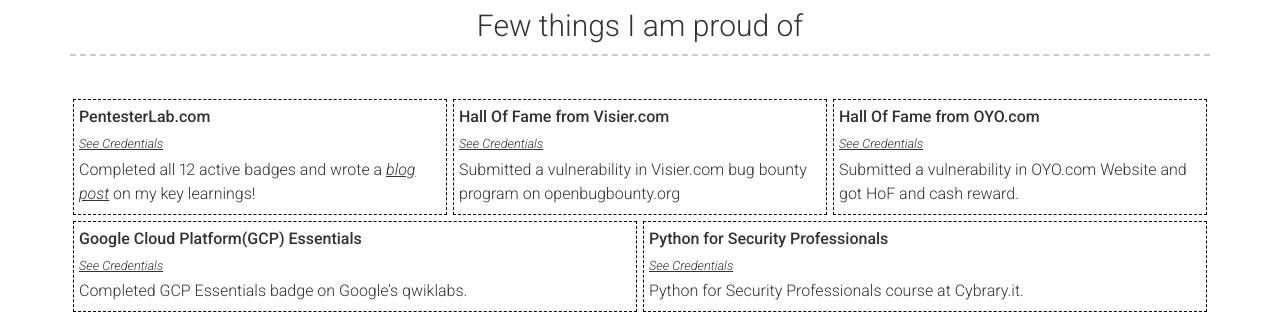
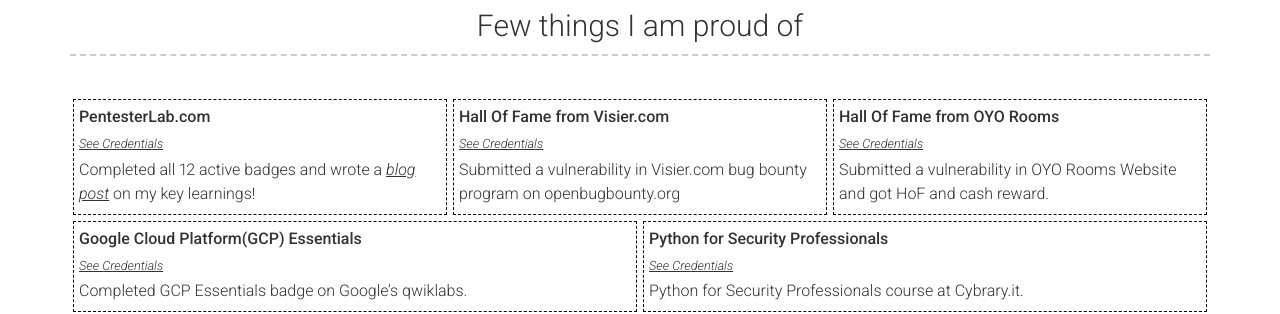
Before and after one commit to eshaan7/eshaan7.github.io, a Jekyll site: the page built from index.md, in a window 1280 px wide and 900 px high, scrolled down 2299 px. Shown: the part 153-467 px from the top of the window. Built offline with Jekyll 4.4.1, drawn with Linux system fonts in a browser that asks for light colours.

Commit message:
added achievemtsn

```diff
--- a/_data/achievements.yml
+++ b/_data/achievements.yml
@@ -15,11 +15,11 @@
   description:
    Submitted a vulnerability in Visier.com bug bounty program on openbugbounty.org
 
-- name: Hall Of Fame from OYO.com
+- name: Hall Of Fame from OYO Rooms
   link: https://drive.google.com/open?id=0B-skN30D5H4TdkNSVXotNkNscFJKN3dGQjBsZnhzWG9ZNHQw
   link_name: See Credentials
   description:
-   Submitted a vulnerability in OYO.com Website and got HoF and cash reward.
+   Submitted a vulnerability in OYO Rooms Website and got HoF and cash reward.
 
 - name: Google Cloud Platform(GCP) Essentials
   link: https://run.qwiklabs.com/public_profiles/a30c5c18-fe11-47f0-871f-b2953f22eec1
```
